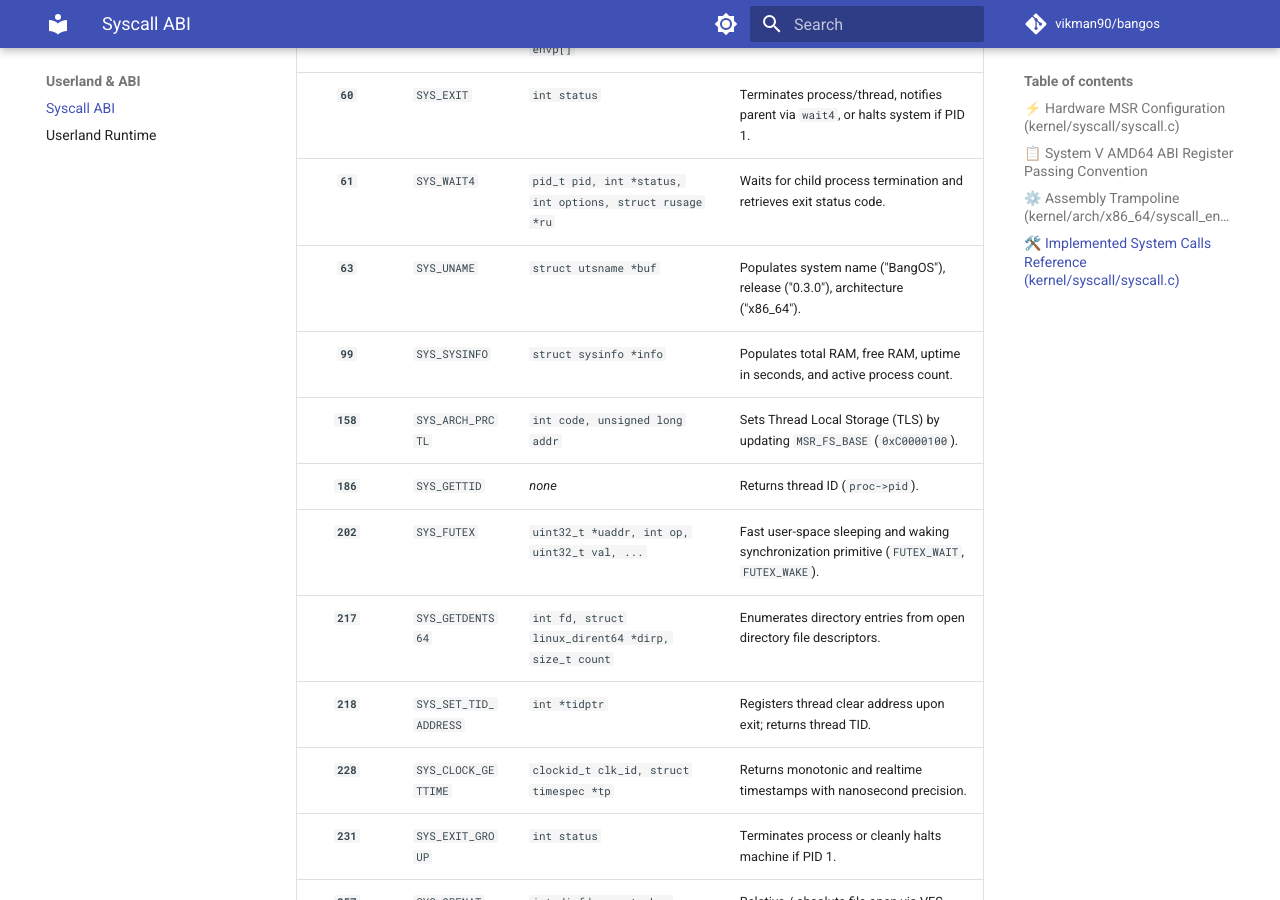
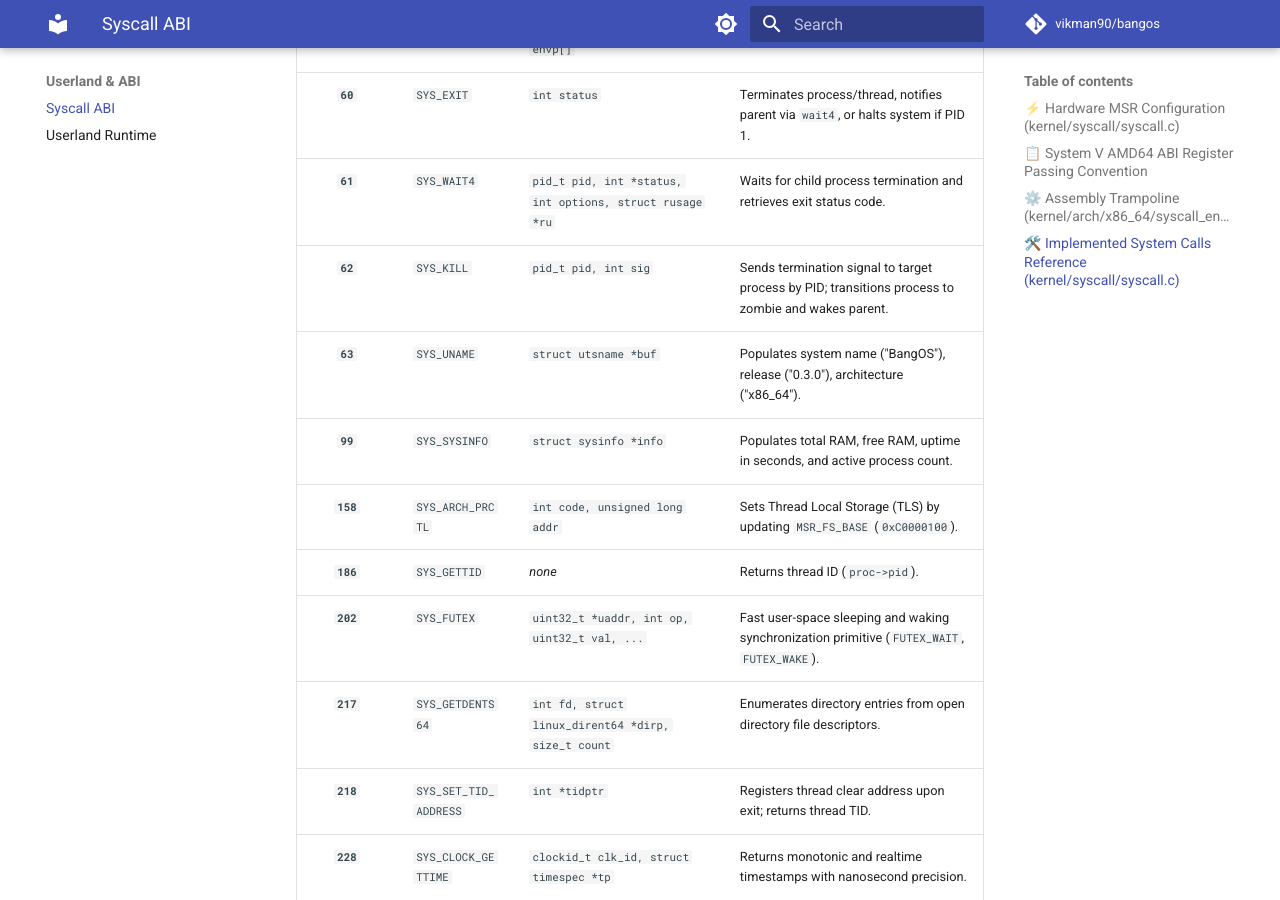
Before and after one commit to vikman90/bangos, an MkDocs documentation site: the page built from docs/04-syscall-abi.md, in a window 1280 px wide and 900 px high, scrolled down 6119 px. Built offline with MkDocs 1.6.1 and Material for MkDocs 9.7.7, drawn with Linux system fonts in a browser that asks for light colours; comment, search, counter and statistics services are not loaded.

Commit message:
docs(syscall): document SYS_KILL ABI and package requirements
- Document SYS_KILL (62) system call in syscall ABI reference table
- Add e2fsprogs package dependency to Debian/Ubuntu installation guide

Assisted-by: AI Assistant <assistant@antigravity.ai>

```diff
--- a/docs/04-syscall-abi.md
+++ b/docs/04-syscall-abi.md
@@ -176,6 +176,7 @@ syscall_entry:
 | **`59`** | `SYS_EXECVE` | `const char *path, char *const argv[], char *const envp[]` | Replaces current process with new standalone ELF from TarFS ramdisk. |
 | **`60`** | `SYS_EXIT` | `int status` | Terminates process/thread, notifies parent via `wait4`, or halts system if PID 1. |
 | **`61`** | `SYS_WAIT4` | `pid_t pid, int *status, int options, struct rusage *ru` | Waits for child process termination and retrieves exit status code. |
+| **`62`** | `SYS_KILL` | `pid_t pid, int sig` | Sends termination signal to target process by PID; transitions process to zombie and wakes parent. |
 | **`63`** | `SYS_UNAME` | `struct utsname *buf` | Populates system name ("BangOS"), release ("0.3.0"), architecture ("x86_64"). |
 | **`99`** | `SYS_SYSINFO` | `struct sysinfo *info` | Populates total RAM, free RAM, uptime in seconds, and active process count. |
 | **`158`** | `SYS_ARCH_PRCTL` | `int code, unsigned long addr` | Sets Thread Local Storage (TLS) by updating `MSR_FS_BASE` (`0xC0000100`). |
```
Also changed, not shown: README.md (+1 -0 lines).
